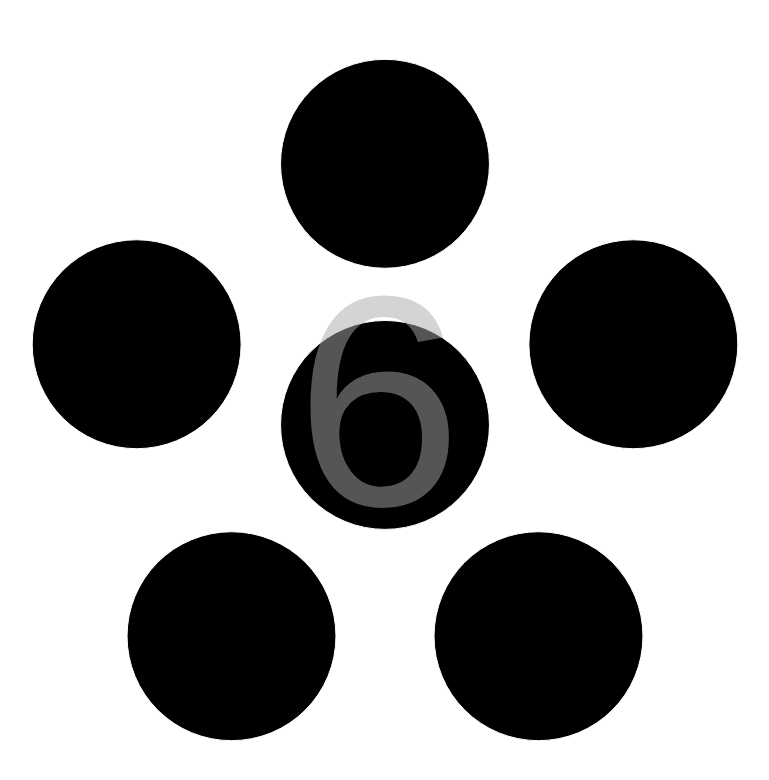
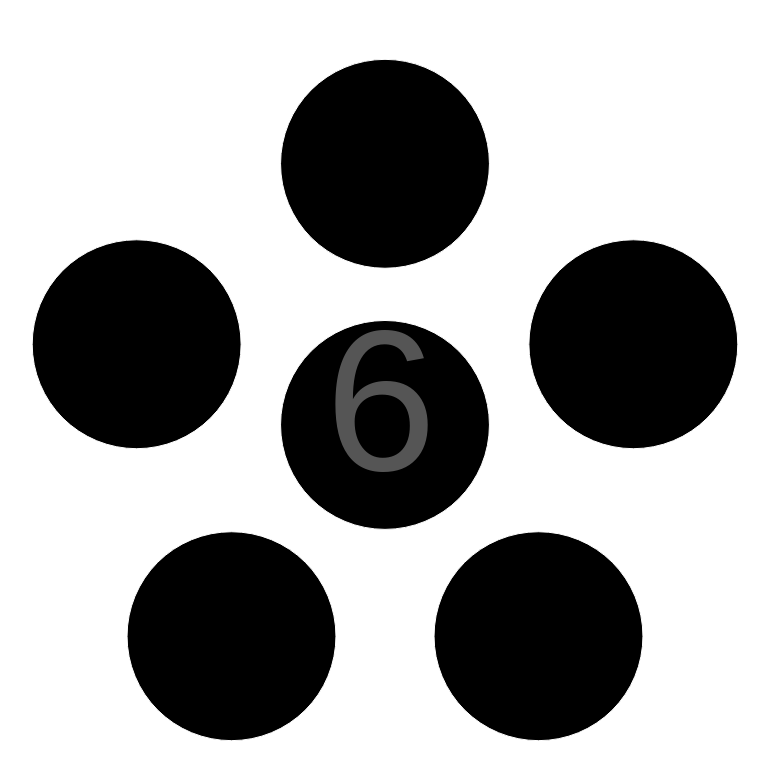
Before and after one commit to sseefried/factor-diagrams, a plain HTML site: page index.html in a window 1280 px wide. Shown: the whole page, without its empty margins (255-1024 px from the left). Drawn offline with Linux system fonts and the light colour scheme.

```diff
--- a/index.html
+++ b/index.html
@@ -179,7 +179,7 @@
       setTimeout(function() {
         r.clear();
         Diagram.draw(r, d, d_);
-        r.text(w/2, h/2, (i+1).toString()).scale(30)
+        r.text(w/2, h/2, (i+1).toString()).scale(20)
          .attr({fill: '#aaaaaa', opacity: 0.5})
         drawFor(i+1);
       }, t);
@@ -188,7 +188,7 @@
     var i = 1;
     var initial = scaledDiagram(i);
     Diagram.draw(r, initial, initial);
-    r.text(w/2, h/2, "1").scale(30)
+    r.text(w/2, h/2, "1").scale(20)
      .attr({fill: '#aaaaaa', opacity: 0.5})
 
     drawFor(i);
```
Also changed, not shown: 2 other files.
